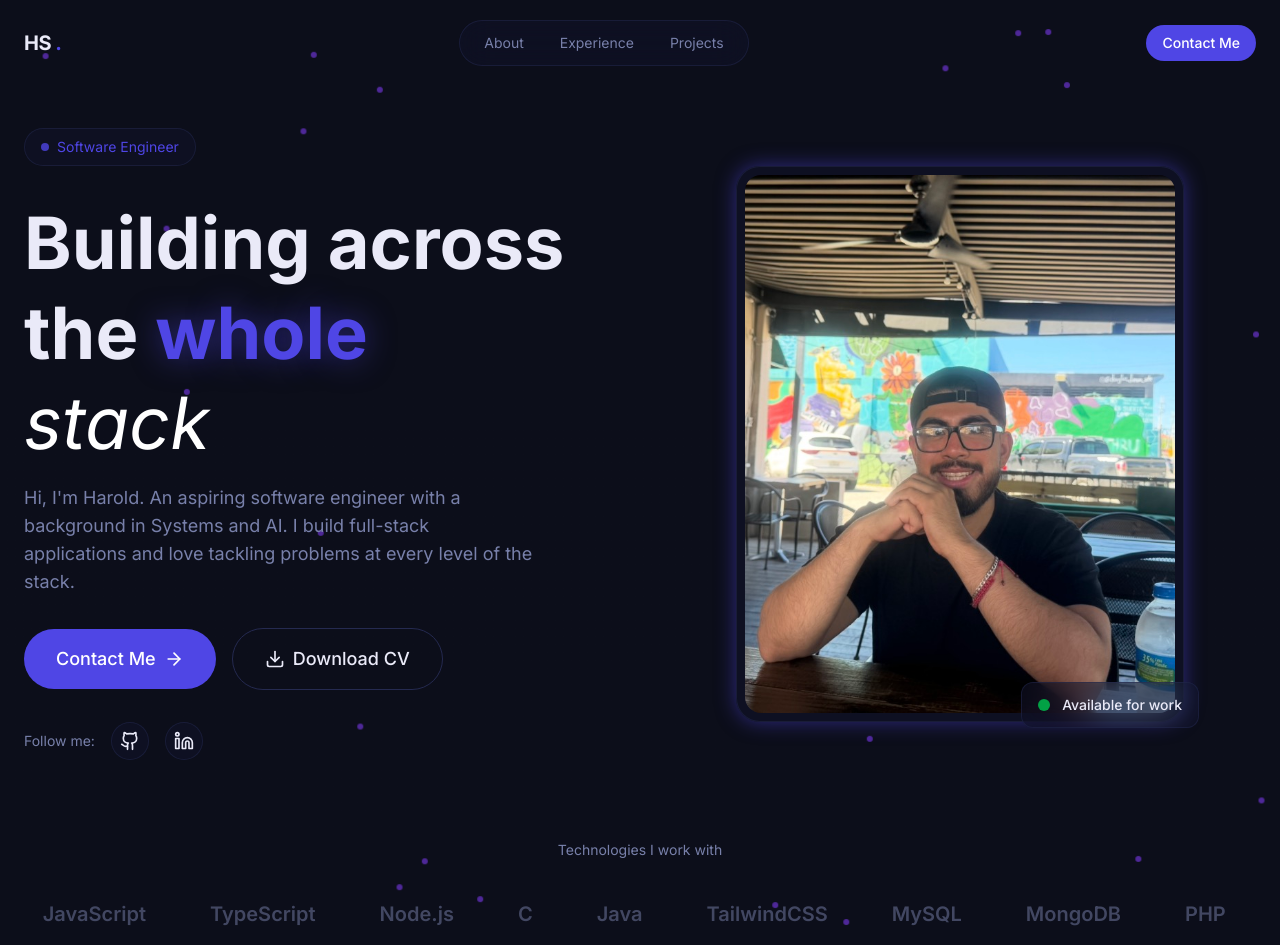
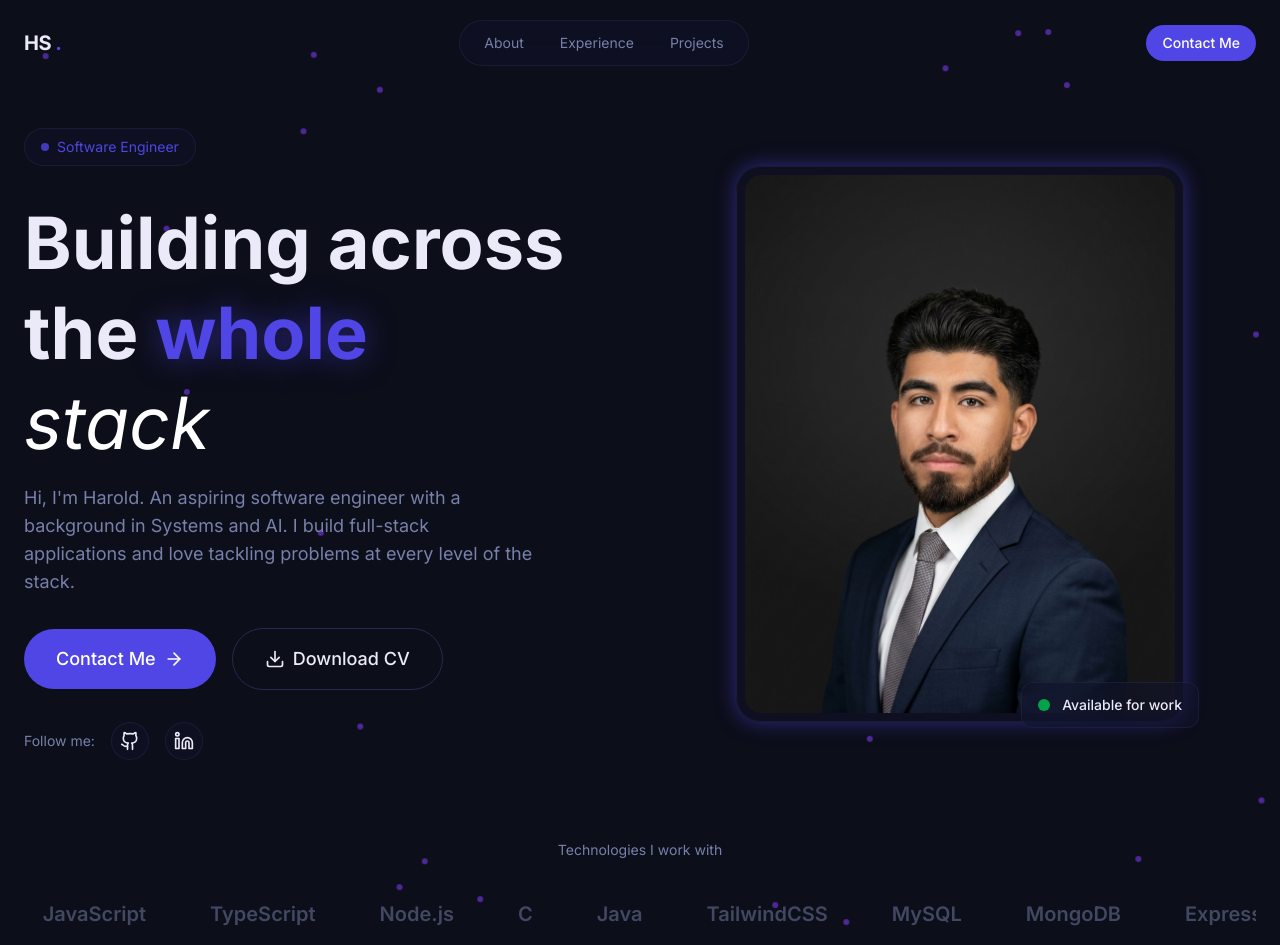
Before and after one commit to HaroldSaenz87/Portfolio, a React (Vite) app in the folder myPortfolio/: page / in a window 1280 px wide. Shown: the top 945 px of the page. Built offline with nearby package versions, Linux system fonts and the light colour scheme.

Commit message:
small changes

```diff
--- a/myPortfolio/src/sections/Hero.jsx
+++ b/myPortfolio/src/sections/Hero.jsx
@@ -12,6 +12,7 @@ const mySkills = [
     "TailwindCSS",
     "MySQL",
     "MongoDB",
+    "Express.js",
     "PHP",
     "Git",
     "GitHub",
@@ -112,7 +113,7 @@ export const Hero = () => {
                         <div className="relative max-w-md mx-auto">
 
                             <div className="relative glass rounded-3xl p-2 glow-border">
-                                <img src="/ProfilePic.JPG" alt="Harold Saenz" className="w-full aspect-4/5 object-cover rounded-2xl"/>
+                                <img src="/ProPic.png" alt="Harold Saenz" className="w-full aspect-4/5 object-cover rounded-2xl"/>
 
                                 <div className="absolute -bottom-4 -right-4 glass rounded-xl px-4 py-3 animate-float">
                                     <div className="flex items-center gap-3">
```
Also changed, not shown: myPortfolio/public/ProPic.png (added), myPortfolio/public/ProfilePic.JPG (deleted).
